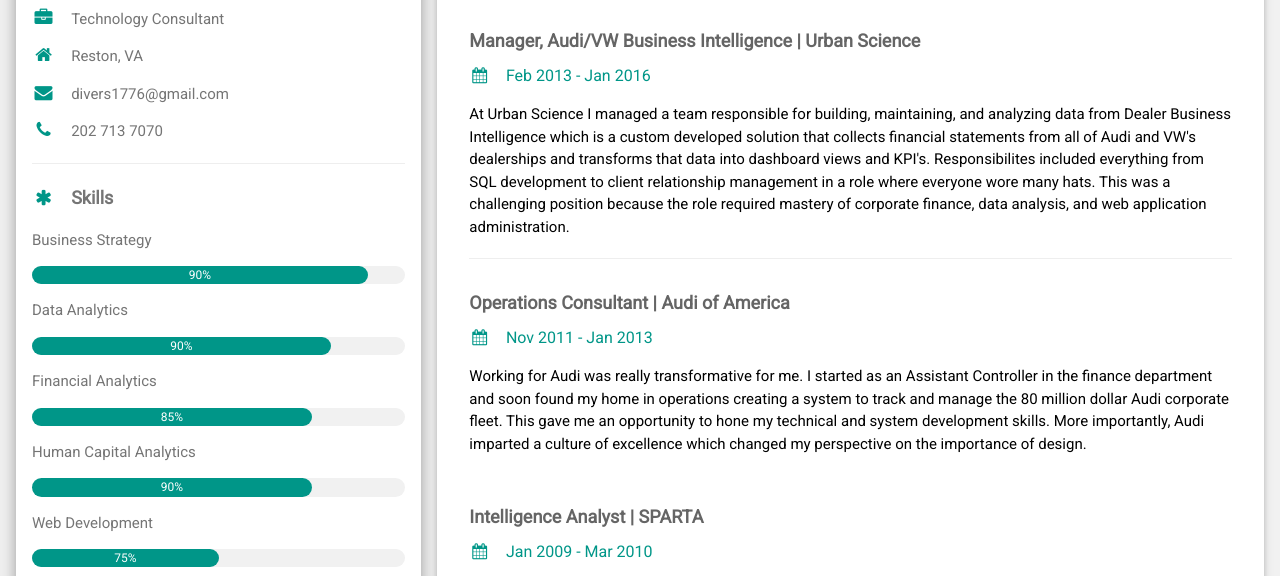
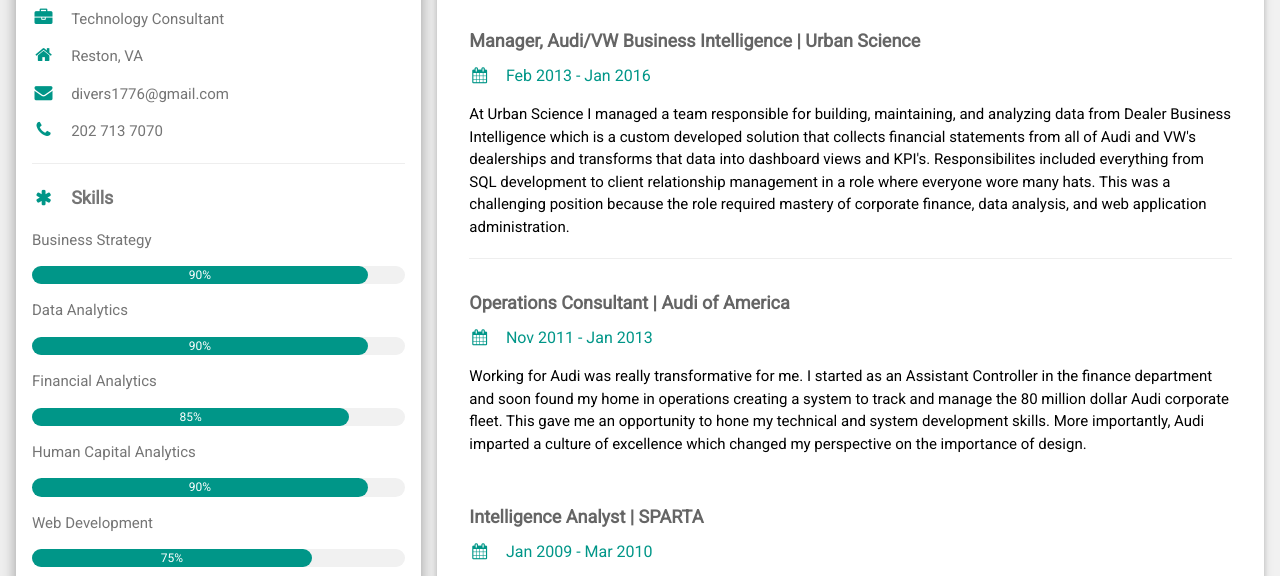
Before and after one commit to ADivers/adivers.github.io, a plain HTML site: page index.html in a window 1280 px wide. Shown: the part 351-927 px from the top of the page. Drawn offline with nearby package versions, Linux system fonts and the light colour scheme.

Commit message:
updating percentages

```diff
--- a/index.html
+++ b/index.html
@@ -41,21 +41,21 @@ html,body,h1,h2,h3,h4,h5,h6 {font-family: "Roboto", sans-serif}
           </div>
           <p>Data Analytics</p>
           <div class="w3-light-grey w3-round-xlarge w3-small">
-            <div class="w3-container w3-center w3-round-xlarge w3-teal" style="width:80%">
+            <div class="w3-container w3-center w3-round-xlarge w3-teal" style="width:90%">
               <div class="w3-center w3-text-white">90%</div>
             </div>
           </div>
           <p>Financial Analytics</p>
           <div class="w3-light-grey w3-round-xlarge w3-small">
-            <div class="w3-container w3-center w3-round-xlarge w3-teal" style="width:75%">85%</div>
+            <div class="w3-container w3-center w3-round-xlarge w3-teal" style="width:85%">85%</div>
           </div>
           <p>Human Capital Analytics</p>
           <div class="w3-light-grey w3-round-xlarge w3-small">
-            <div class="w3-container w3-center w3-round-xlarge w3-teal" style="width:75%">90%</div>
+            <div class="w3-container w3-center w3-round-xlarge w3-teal" style="width:90%">90%</div>
           </div>
            <p>Web Development</p>
           <div class="w3-light-grey w3-round-xlarge w3-small">
-            <div class="w3-container w3-center w3-round-xlarge w3-teal" style="width:50%">75%</div>
+            <div class="w3-container w3-center w3-round-xlarge w3-teal" style="width:75%">75%</div>
           </div>
           <br>
 
```
